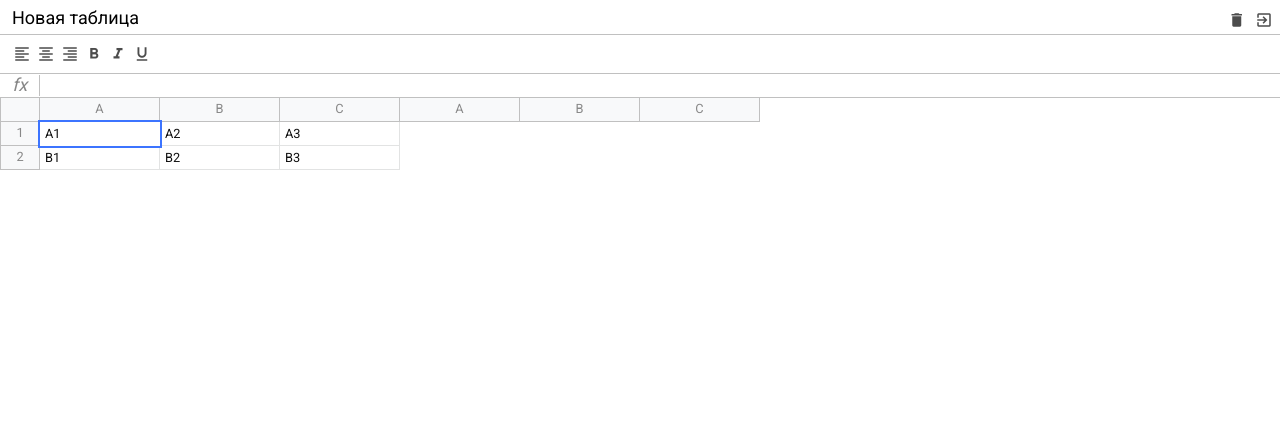
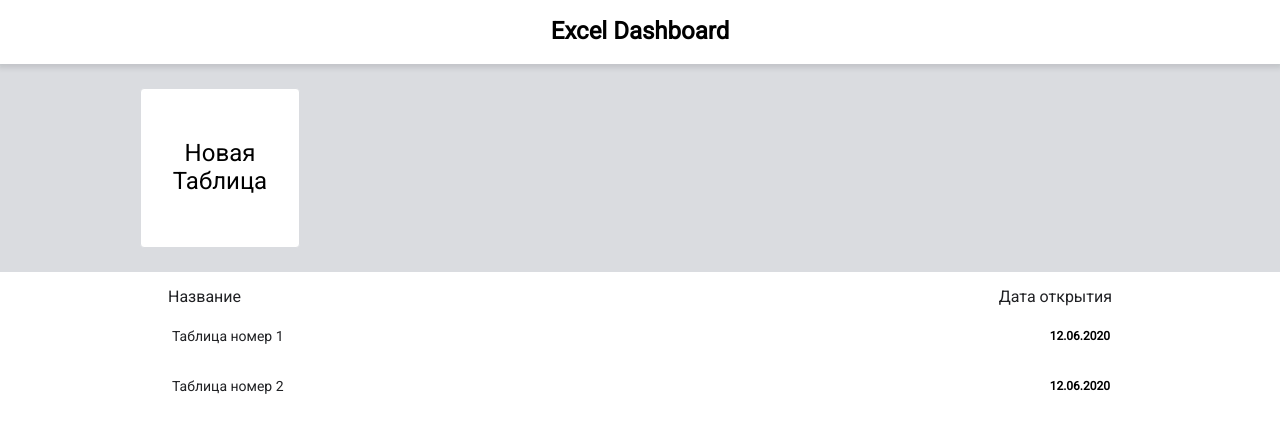
Before and after one commit to Irina-Kicel/course-excel, a website built with webpack: page src/index.html in a window 1280 px wide. Built offline with nearby package versions, Linux system fonts and the light colour scheme.

Commit message:
Layout of 2 page

```diff
--- a/src/index.html
+++ b/src/index.html
@@ -12,83 +12,42 @@
 </head>
 <body>
     <div id="app" class="container">
-        <div class="excel">
+       <div class="dashboard">
+        <div class="dashboard__header">
+            <h1>Excel Dashboard</h1>
+          </div>
 
-            <div class="excel__header">
-                <input type="text" class="input" value="Новая таблица" />
-                <div>
-                    <div class="button">
-                        <span class="material-icons">delete</span>
-                    </div>
-                    <div class="button">
-                        <span class="material-icons">exit_to_app</span>
-                    </div>
-                </div>
+          <div class="dashboard__new">
+            <div class="dashboard__view">
+              <a href="#" class="dashboard__create">
+                Новая <br /> Таблица
+              </a>
+            </div>
+          </div>
+
+          <div class="dashboard__table dashboard__view">
+
+            <div class="dashboard__list-header">
+              <span>Название</span>
+              <span>Дата открытия</span>
             </div>
 
-            <div class="excel__toolbar">
-                <div class="button">
-                    <span class="material-icons">format_align_left</span>
-                </div>
-                <div class="button">
-                    <span class="material-icons">format_align_center</span>
-                </div>
-                <div class="button">
-                    <span class="material-icons">format_align_right</span>
-                </div>
-                <div class="button">
-                    <span class="material-icons">format_bold</span>
-                </div>
-                <div class="button">
-                    <span class="material-icons">format_italic</span>
-                </div>
-                <div class="button">
-                    <span class="material-icons">format_underlined</span>
-                </div>
-            </div>
+            <ul class="dashboard__list">
 
-            <div class="excel__formula">
-                <div class="info">fx</div>
-                <div class="input" contenteditable spellcheck="false"></div>
-            </div>
+              <li class="dashboard__record">
+                <a href="#">Таблица номер 1</a>
+                <strong>12.06.2020</strong>
+              </li>
 
-            <div class="excel__table">
-                <div class="row">
-                    <div class="row-info"></div>
-                    <div class="row-data">
-                        <div class="column">A</div>
-                        <div class="column">B</div>
-                        <div class="column">C</div>
-                        <div class="column">A</div>
-                        <div class="column">B</div>
-                        <div class="column">C</div>
-                    </div>
-                </div>
-                <div class="row">
-                    <div class="row-info">
-                      1
-                    </div>
+              <li class="dashboard__record">
+                <a href="#">Таблица номер 2</a>
+                <strong>12.06.2020</strong>
+              </li>
 
-                    <div class="row-data">
-                      <div class="cell selected" contenteditable="">A1</div>
-                      <div class="cell" contenteditable="">A2</div>
-                      <div class="cell" contenteditable="">A3</div>
-                    </div>
-                </div>
-                <div class="row">
-                    <div class="row-info">
-                      2
-                    </div>
-
-                    <div class="row-data">
-                      <div class="cell" contenteditable="">B1</div>
-                      <div class="cell" contenteditable="">B2</div>
-                      <div class="cell" contenteditable="">B3</div>
-                    </div>
-                </div>
-            </div>
+            </ul>
 
           </div>
+       </div>
     </div>
 </body>
 </html>
--- a/src/scss/_mixins.scss
+++ b/src/scss/_mixins.scss
@@ -20,3 +20,9 @@
       cursor: pointer;
     }
   }
+
+  @mixin clear-list() {
+    list-style: none;
+    margin: 0;
+    padding: 0;
+  }
--- a/src/scss/_variables.scss
+++ b/src/scss/_variables.scss
@@ -4,4 +4,5 @@ $formula-height: 24px;
 $info-cell-width: 40px;
 $cell-width: 120px;
 $row-height: 24px;
+$db-header-height: 64px;
 $border-color: #c0c0c0;
--- /dev/null
+++ b/src/scss/dashboard.scss
@@ -0,0 +1,91 @@
+.dashboard {
+
+    &__header {
+      position: fixed;
+      left: 0;
+      right: 0;
+      top: 0;
+      height: $db-header-height;
+      display: flex;
+      align-items: center;
+      justify-content: center;
+      background: #fff;
+      box-shadow: 0 2px 5px 2px rgba(60, 64, 67, 0.15);
+      z-index: 1000;
+    }
+
+    &__new {
+      margin-top: $db-header-height;
+      padding: 1.5rem;
+      background: #dadce0;
+    }
+
+    &__create {
+      width: 160px;
+      height: 160px;
+      background: #fff;
+      border-radius: 4px;
+      border: 1px solid #dadce0;
+      display: flex;
+      justify-content: center;
+      align-items: center;
+      font-size: 1.5rem;
+      text-decoration: none;
+      color: #000;
+      text-align: center;
+
+      &:hover {
+        cursor: pointer;
+        color: green;
+        border-color: green;
+      }
+    }
+
+    &__view {
+      max-width: 1000px;
+      margin: 0 auto;
+    }
+
+    &__table {
+      padding: 1rem;
+    }
+
+    &__list-header {
+      display: flex;
+      justify-content: space-between;
+      color: #202124;
+      font-weight: 500;
+      font-size: 16px;
+      margin-bottom: 10px;
+      padding: 0 12px;
+    }
+
+    &__list {
+      @include clear-list;
+    }
+
+    &__record {
+      display: flex;
+      justify-content: space-between;
+      align-items: center;
+      padding: 12px 14px 12px 16px;
+      margin-bottom: 10px;
+
+      &:hover {
+        background: #e6f4ea;
+        border-radius: 25px;
+      }
+
+      a {
+        text-decoration: none;
+        cursor: pointer;
+        color: #202124;
+        font-size: 14px;
+
+        &:hover {
+          text-decoration: underline;
+        }
+      }
+    }
+
+  }
--- a/src/scss/index.scss
+++ b/src/scss/index.scss
@@ -8,6 +8,7 @@
 @import "toolbar";
 @import "formula";
 @import "table";
+@import "dashboard";
 
 * {
   margin: 0;
```
Also changed, not shown: src/assets/excel.html (added, +189 -0 lines), src/assets/dashboard.html (added).
